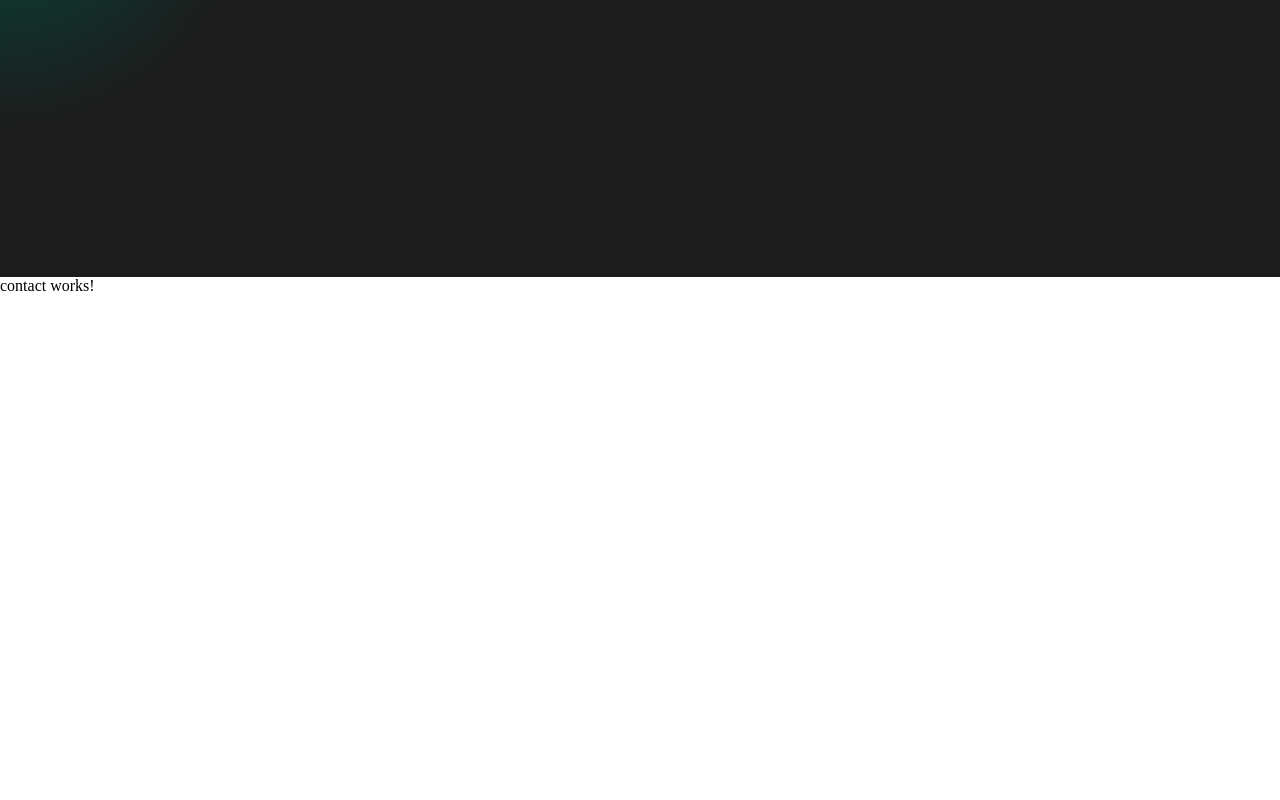
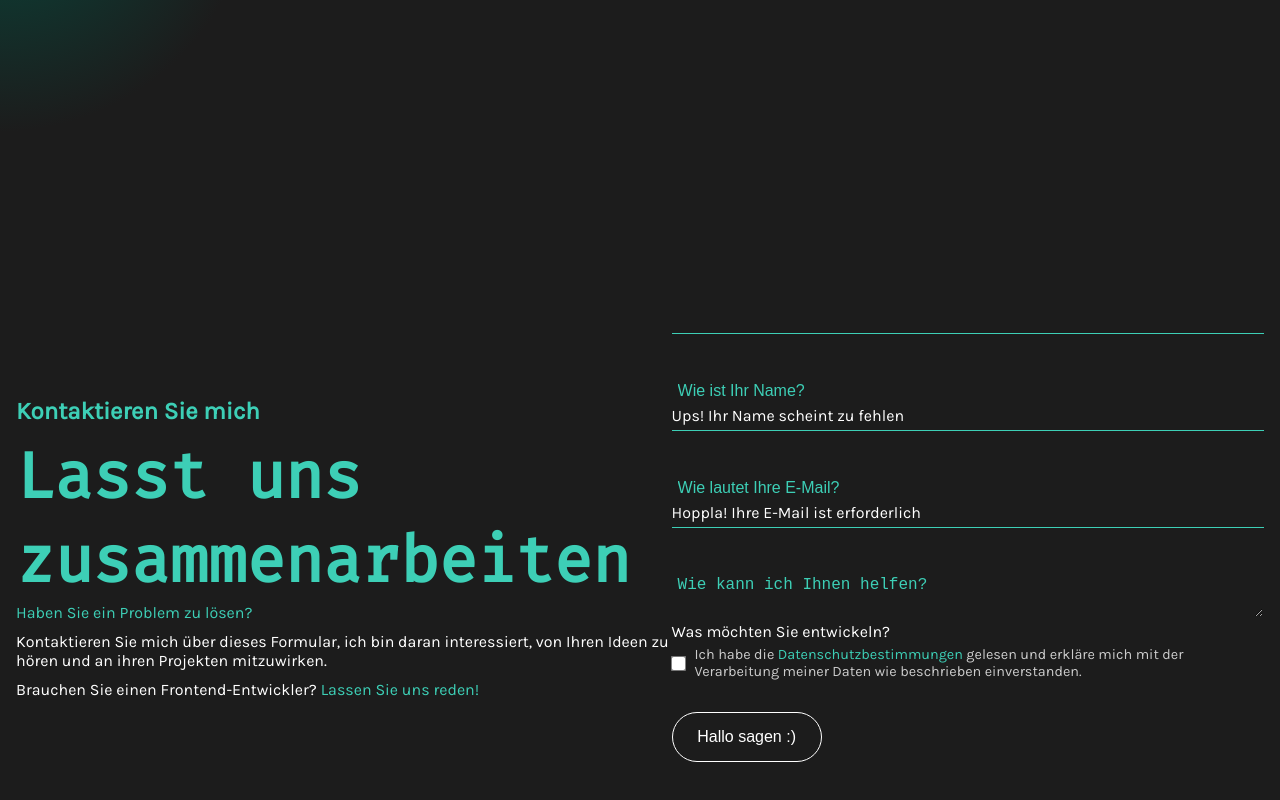
Before and after one commit to KonstantinStark/angular-portfolio, an Angular app: page / in a window 1280 px wide. Shown: the part 3504-4304 px from the top of the page. Before the commit the page ends 3799 px from the top, so only its background shows below. Built offline with nearby package versions, Linux system fonts and the light colour scheme.

Commit message:
create contact box

```diff
--- a/src/app/app.routes.ts
+++ b/src/app/app.routes.ts
@@ -1,8 +1,10 @@
 import { Routes } from '@angular/router';
 import { MainContentComponent } from './main-content/main-content.component';
-//import { ImprintComponent } from './imprint/imprint.component';
+import { PrivacyPolicyComponent } from './main-content/privacy-policy/privacy-policy.component';
+import { LegalNoticeComponent } from './main-content/legal-notice/legal-notice.component';
 
 export const routes: Routes = [
     { path: '', component: MainContentComponent },
-    // { path: 'imprint', component: ImprintComponent },
+    { path: './privacy-policy', component: PrivacyPolicyComponent },
+    { path: './legal-notice', component: LegalNoticeComponent },
 ];
--- a/src/app/main-content/contact/contact.component.html
+++ b/src/app/main-content/contact/contact.component.html
@@ -1 +1,44 @@
-<p>contact works!</p>
+<section class="section">
+
+    <div class="contact-container">
+        <div class="contact">
+            <h2>Kontaktieren Sie mich</h2>
+            <h1>Lasst uns zusammenarbeiten</h1>
+            <span>Haben Sie ein Problem zu lösen?</span>
+            <p>Kontaktieren Sie mich über dieses Formular, ich bin daran interessiert,
+                von Ihren Ideen zu hören und an ihren Projekten mitzuwirken. </p>
+            <p>Brauchen Sie einen Frontend-Entwickler? <span>Lassen Sie uns reden! </span> <br>
+            </p>
+
+        </div>
+
+
+        <div class="contact-form">
+            <form>
+                <div class="form-field">
+                    <input type="text" id="name" placeholder="Wie ist Ihr Name?" />
+                    <label for="name">Ups! Ihr Name scheint zu fehlen</label>
+
+                </div>
+                <div class="form-field">
+                    <input type="email" id="email" placeholder="Wie lautet Ihre E-Mail?" />
+                    <label for="email">Hoppla! Ihre E-Mail ist erforderlich</label>
+                </div>
+                <div class="form-field">
+                    <textarea id="message" placeholder="Wie kann ich Ihnen helfen?"></textarea>
+                    <label for="message">Was möchten Sie entwickeln?</label>
+                </div>
+                <div class="privacy-policy">
+                    <input type="checkbox" id="privacy" />
+                    <label for="privacy">
+                        Ich habe die <a href="#" class="privacy-link">Datenschutzbestimmungen</a> gelesen und erkläre
+                        mich mit der Verarbeitung meiner Daten wie beschrieben einverstanden.
+                    </label>
+                </div>
+                <div class="button-container">
+                    <button type="submit" class="custom-button">Hallo sagen :)</button>
+                </div>
+            </form>
+        </div>
+    </div>
+</section>
--- a/src/app/main-content/contact/contact.component.scss
+++ b/src/app/main-content/contact/contact.component.scss
@@ -0,0 +1,149 @@
+$green-color: #3dcfb6;
+
+.section {
+    width: 100%;
+    height: 581px;
+    background-color: #1c1c1c;
+    display: flex;
+    justify-content: center;
+    font-family: 'Karla';
+}
+
+.contact-container {
+    max-width: 1248px;
+    min-width: 300px;
+    width: 100%;
+    height: 541px;
+    display: flex;
+    align-items: center;
+
+    .contact h2 {
+        font-size: 24px;
+        color: $green-color;
+    }
+
+    h1 {
+        font-family: 'FiraCode';
+        font-size: 64px;
+        color: $green-color;
+        margin-top: 10px;
+    }
+
+    p {
+        font-size: 1rem;
+        color: #ffffff;
+        margin-top: 10px;
+    }
+
+    span {
+        color: $green-color;
+    }
+}
+
+.contact-form {
+    form {
+        display: flex;
+        flex-direction: column;
+
+        .form-field {
+            border-top: 1px solid $green-color;
+
+            padding: 42px 0px 0px 0px;
+
+
+            label {
+                font-size: 1rem;
+                color: white;
+                margin-bottom: 5px;
+                display: block;
+            }
+
+            input,
+            textarea {
+                width: 100%;
+                padding: 5px;
+                border-radius: 5px;
+                border: 1px solid transparent;
+                background: transparent;
+                color: white;
+                font-size: 1rem;
+                box-sizing: border-box;
+                transition: all 0.3s ease;
+
+                &:focus {
+                    outline: none;
+                    border: 1px solid white;
+                }
+
+                &::placeholder {
+                    color: $green-color;
+                }
+            }
+
+            .error {
+                font-size: 0.9rem;
+                color: #ff6b6b;
+                margin-top: 5px;
+            }
+        }
+
+        .privacy-policy {
+            display: flex;
+            align-items: center;
+            font-size: 0.9rem;
+            color: #cccccc;
+
+            input {
+                margin-right: 10px;
+                transform: scale(1.2);
+            }
+
+            .privacy-link {
+                color: $green-color;
+                text-decoration: none;
+            }
+        }
+    }
+}
+
+
+.button-container {
+    display: flex;
+    gap: 30px;
+    padding-top: 32px;
+
+    .custom-button {
+        position: relative;
+        overflow: hidden;
+        width: 150px;
+        height: 50px;
+        font-size: 16px;
+        background-color: transparent;
+        border: 1px solid white;
+        color: white;
+        border-radius: 30px;
+        cursor: pointer;
+        outline: none;
+        transition: border-color 0.3s ease, color 0.3s ease;
+        display: flex;
+        align-items: center;
+        justify-content: center;
+
+        &:hover {
+            border-color: $green-color;
+            color: $green-color;
+
+            .button-text {
+                animation: button_text_slide 4s forwards;
+            }
+        }
+
+        .button-text {
+            display: inline-block;
+            white-space: nowrap;
+            position: absolute;
+            transform: translateX(0);
+            transition: transform 1s linear;
+        }
+    }
+}
--- a/src/app/main-content/contact/contact.component.ts
+++ b/src/app/main-content/contact/contact.component.ts
@@ -1,11 +1,13 @@
+import { CommonModule } from '@angular/common';
 import { Component } from '@angular/core';
+import { ReactiveFormsModule, FormBuilder, FormGroup, Validators } from '@angular/forms';
 
 @Component({
   selector: 'app-contact',
   standalone: true,
-  imports: [],
+  imports: [CommonModule, ReactiveFormsModule],
   templateUrl: './contact.component.html',
-  styleUrl: './contact.component.scss'
+  styleUrls: ['./contact.component.scss']
 })
 export class ContactComponent {
 
--- a/src/app/main-content/projects/projects.component.html
+++ b/src/app/main-content/projects/projects.component.html
@@ -1,4 +1,5 @@
 <section class="section">
+
     <div class="portfolio-container">
         <div class="portfolio">
             <div>
```
Also changed, not shown: 1 other file (tests, documents, lock files or other folders).
